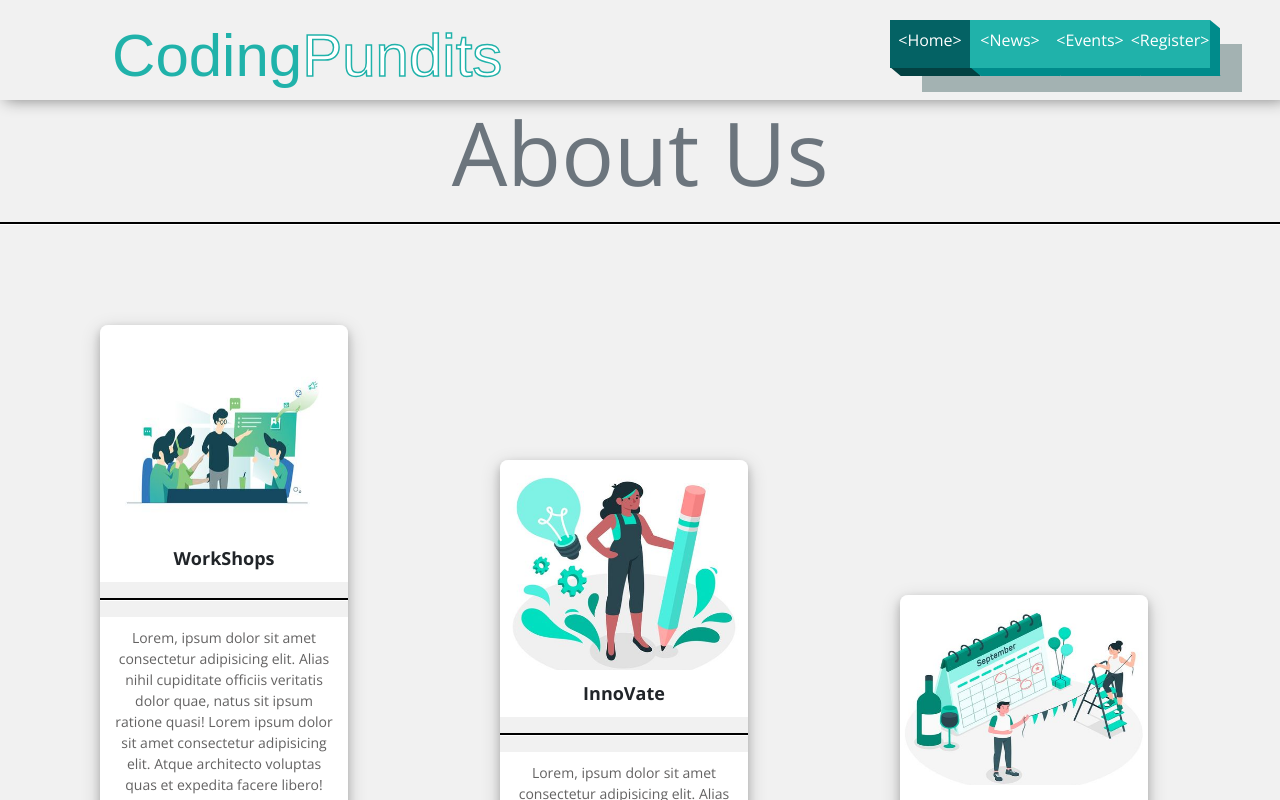
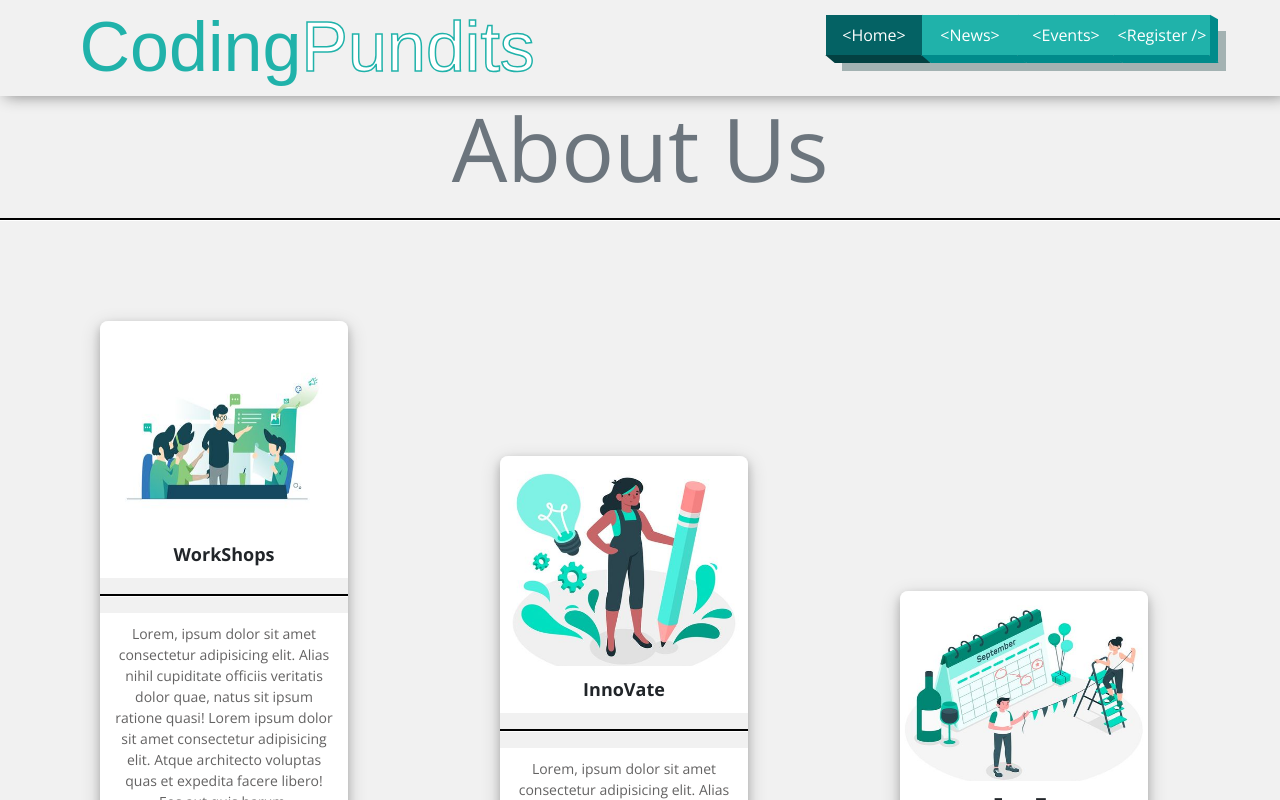
Before and after one commit to Keshav7104/coding-club, a React (Create React App) app: page / in a window 1280 px wide. Shown: the top 800 px of the page. Built offline with nearby package versions, Linux system fonts and the light colour scheme; a web font is replaced by a local one.

Commit message:
make some size changes in navbar as well as title

```diff
--- a/src/Components/layout/navbar.css
+++ b/src/Components/layout/navbar.css
@@ -36,74 +36,70 @@ html {
 
 ul {
   list-style: none;
-  margin-top: 20px;
+  margin-top: 15px;
   margin-right: 70px;
   float: right;
   top: 0em;
 }
-
-li {
+ul li {
   display: inline-block;
 }
-
-.list-item {
+ul li .list-item {
   background: lightseagreen;
   text-align: center;
-  height: 3em; /*  li-tags */
-  width: 5em;
+  height: 2.5em; /*  li-tags */
+  width: 6em;
   line-height: 2.5em;
   position: relative;
   display: flow-root;
   text-decoration: none;
-  box-shadow: 2em 1.5em #a3b2b2;
+  box-shadow: 1em 1em #a3b2b2;
   transition: all 0.25s linear;
   color: white;
 }
-.list-item:hover {
-  background: #046264;
-  color: white; /* float-up box face */
-  transform: translate(-0.5em, -0.5em);
-  transition: all 0.25s linear;
-  box-shadow: 2em 1em 0 #a3b2b2;
-  text-decoration: none;
-}
-.list-item:hover:after, .list-item:hover:before {
-  transition: all 0.25s linear;
-}
-.list-item:hover:before {
-  background: #034142;
-  width: 0.6em; /* float-up box right side */
-  top: 0.7em;
-  left: 2.6em;
-  height: 5.1em;
-}
-.list-item:hover:after {
-  background: #034142;
-  width: 0.6em;
-  left: 5em;
-  height: 3em;
-  top: 0.2em;
-}
-.list-item:before, .list-item:after {
+ul li .list-item:before, ul li .list-item:after {
   content: "";
   position: absolute;
   transition: all 0.25s linear;
   width: 0.5em;
   background-color: darkcyan;
 }
-.list-item:after {
-  height: 3em;
-  width: 0.6em;
-  left: 5em;
-  top: 0.25em;
-  transform: skewY(40deg);
+ul li .list-item:before {
+  height: 6em;
+  width: 0.5em;
+  top: -0.25em;
+  left: 3em;
+  transform: rotate(90deg) skew(0deg, -50deg);
 }
-.list-item:before {
-  height: 5em;
+ul li .list-item:after {
+  height: 2.7em;
   width: 0.5em;
-  top: 0.75em;
-  left: 2.6em;
-  transform: rotate(90deg) skew(0deg, -50deg);
+  left: 6em;
+  top: 0.15em;
+  transform: skewY(30deg);
+}
+ul li .list-item:hover {
+  background: #046264;
+  color: white; /* float-up box face */
+  transform: translate(-0.5em, -0.5em);
+  transition: all 0.25s linear;
+  box-shadow: 1em 1em 0 #a3b2b2;
+  text-decoration: none;
+}
+ul li .list-item:hover:after, ul li .list-item:hover:before {
+  transition: all 0.25s linear;
+}
+ul li .active {
+  background-color: #046264;
+}
+ul li .active::before, ul li .active::after {
+  background-color: #034142;
+}
+ul li .active:hover {
+  background-color: lightseagreen;
+}
+ul li .active:hover::before, ul li .active:hover::after {
+  background-color: darkcyan;
 }
 
 #coding {
@@ -114,9 +110,9 @@ li {
   top: 0em;
   left: 35px;
   justify-items: center;
-  padding-top: 20px;
+  padding-top: 5px;
   font-family: Hacked, sans-serif;
-  font-size: 60px;
+  font-size: 70px;
   color: lightseagreen;
 }
 #coding #pundit {
@@ -128,7 +124,7 @@ li {
 .top {
   width: 100%;
   display: block;
-  height: 100px;
+  height: 12vh;
   background: #f1f1f1;
   position: sticky;
   top: 0em;
@@ -137,29 +133,6 @@ li {
 }
 .top:hover {
   box-shadow: 5px 0px 15px gray;
-}
-
-button {
-  float: left;
-  top: 5em;
-  height: 30px;
-  width: 30px;
-  border: none;
-  background-color: var(--color-butt);
-  color: var(--color-buttte);
-}
-
-.active {
-  background-color: #046264;
-}
-.active::before, .active::after {
-  background-color: #034142;
-}
-.active:hover {
-  background-color: lightseagreen;
-}
-.active:hover::before, .active:hover::after {
-  background-color: darkcyan;
 }
 
 @media (max-width: 1000px) {
--- a/src/Components/layout/navbar.js
+++ b/src/Components/layout/navbar.js
@@ -67,7 +67,7 @@ export default function Nav() {
                         </NavLink>
                     </li>
                     <li>
-                        <NavLink className={({ isActive }) => (isActive ? 'active list-item' : 'list-item')} to='/Register'>&#x3c;Register&#x3e;
+                        <NavLink className={({ isActive }) => (isActive ? 'active list-item' : 'list-item')} to='/Register'>&#x3c;Register /&#x3e;
                         </NavLink>
                     </li>
                 </ul>
--- a/src/Components/layout/navbar.scss
+++ b/src/Components/layout/navbar.scss
@@ -48,54 +48,25 @@ html{
 // }
 ul{
   list-style: none;
-  margin-top: 20px;
+  margin-top: 15px;
   margin-right: 70px;
   float: right;
   top: 0em;
-}
   li{
     display: inline-block;
-}
     .list-item {
       background: lightseagreen;
       text-align: center;
-  height: 3em;           /*  li-tags */
-  width: 5em;
+      height: 2.5em;           /*  li-tags */
+      width: 6em;
       line-height: 2.5em;
       position: relative;
       display:flow-root;
       text-decoration: none;
-  box-shadow: 2em 1.5em #a3b2b2;
+      box-shadow: 1em 1em #a3b2b2;
       transition: all 0.25s linear;
       color: white;
 
-  &:hover {
-    background: #046264;
-    color: white;         /* float-up box face */
-    transform: translate(-0.5em, -0.5em);
-    transition: all 0.25s linear;
-    box-shadow: 2em 1em 0 #a3b2b2;
-    text-decoration: none;
-  }
-  &:hover:after, &:hover:before{
-    transition: all 0.25s linear;
-  }
-
-  &:hover:before {
-    background: #034142;
-    width: 0.6em;               /* float-up box right side */
-    top: 0.7em;
-    left: 2.6em;
-    height: 5.1em;
-  }
-
-  &:hover:after {
-    background: #034142;
-    width: 0.6em;
-    left: 5em;
-    height: 3em;
-    top: 0.2em;
-  }
 
       &:before, &:after {
         content: "";
@@ -105,22 +76,66 @@ li{
         background-color: darkcyan;
       }
 
+      &:before {
+        height: 6em;
+        width: 0.5em;
+        top: -0.25em;
+        left: 3em;
+        transform: rotate(90deg) skew(0deg,-50deg);
+      }
       &:after {
-    height: 3em;
-    width:0.6em;
-    left: 5em;
-    top: 0.25em;
-    transform: skewY(40deg);
+        height: 2.7em;
+        width:0.5em;
+        left: 6em;
+        top: 0.15em;
+        transform: skewY(30deg);
+      }
+      &:hover {
+        background: #046264;
+        color: white;         /* float-up box face */
+        transform: translate(-0.5em, -0.5em);
+        transition: all 0.25s linear;
+        box-shadow: 1em 1em 0 #a3b2b2;
+        text-decoration: none;
+      }
+      &:hover:after, &:hover:before{
+        transition: all 0.25s linear;
       }
 
-  &:before {
-    height: 5em;
-    width: 0.5em;
-    top: 0.75em;
-    left: 2.6em;
-    transform: rotate(90deg) skew(0deg,-50deg);
+      // &:hover:before {
+      //   background: #034142;
+      //   width: 0.6em;               /* float-up box right side */
+      //   top: 0.7em;
+      //   left: 2.6em;
+      //   height: 5.1em;
+      // }
+
+    //   &:hover:after {
+    //     background: #034142;
+    //     width: 0.6em;
+    //     left: 5em;
+    //     height: 3em;
+    //     top: 0.2em;
+    //   }
+
+    }
+    .active{
+      background-color: #046264;
+      &::before,&::after{
+        background-color: #034142;
+      }
+      &:hover{
+        background-color: lightseagreen;
+      }
+      &:hover::before,&:hover::after{
+        background-color: darkcyan;
       }
     }
+  }
+}
+
+
+
 #coding{
   display: inline-block;
   width: 48%;
@@ -129,9 +144,9 @@ li{
   top: 0em;
   left: 35px;
   justify-items: center;
-  padding-top: 20px;
+  padding-top: 5px;
   font-family: Hacked, sans-serif;
-  font-size: 60px;
+  font-size: 70px;
   color: lightseagreen;
   // -webkit-text-stroke: 2.5px lightseagreen;
   #pundit{
@@ -147,7 +162,7 @@ li{
   // height: 100px;
   width:100%;
   display: block;
-  height: 100px;
+  height: 12vh;
   background:   #f1f1f1;
   position: sticky;
   top: 0em;
@@ -158,27 +173,7 @@ li{
     box-shadow: 5px 0px 15px gray;
   }
 }
-button{
-  float: left;
-  top: 5em;
-  height:30px;
-  width:30px;
-  border: none;
-  background-color: var(--color-butt);
-  color: var(--color-buttte);
-}
-.active{
-  background-color: #046264;
-  &::before,&::after{
-    background-color: #034142;
-  }
-  &:hover{
-    background-color: lightseagreen;
-  }
-  &:hover::before,&:hover::after{
-    background-color: darkcyan;
-  }
-}
+
 @media (max-width: 1000px) {
   #coding{
     width: 36%;
--- a/src/Pages/Home.js
+++ b/src/Pages/Home.js
@@ -1,9 +1,11 @@
 import About from '../Components/Cards/About';
+// import parallex from '../Components/parallex/parallex';
 
 export default function Home (){
     return(
         <>
         <About />
+        {/* <parallex /> */}
         </>
     )
 }
```
Also changed, not shown: 1 other file (tests, documents, lock files or other folders). Lines whose indentation alone changed are shown as unchanged.
